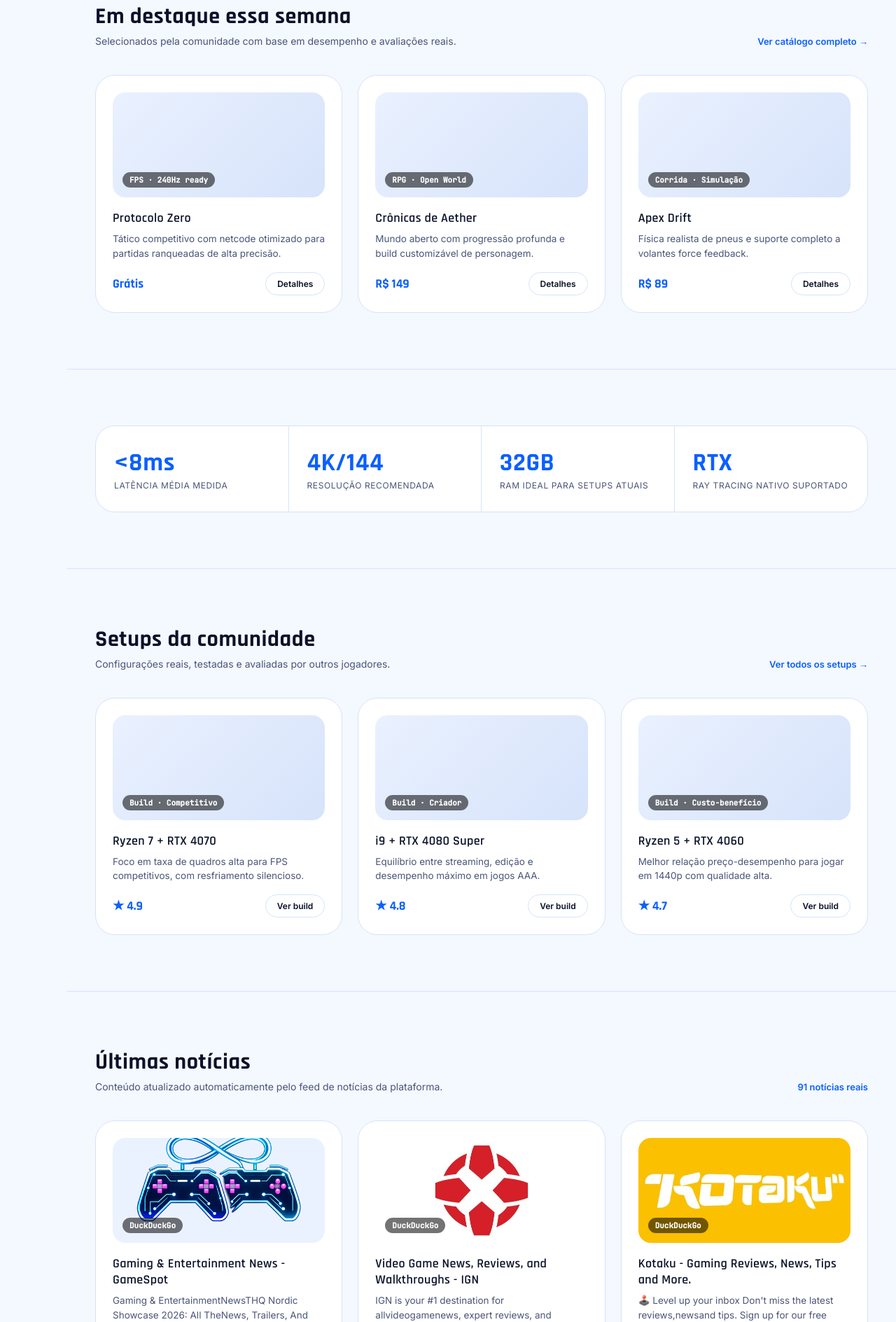
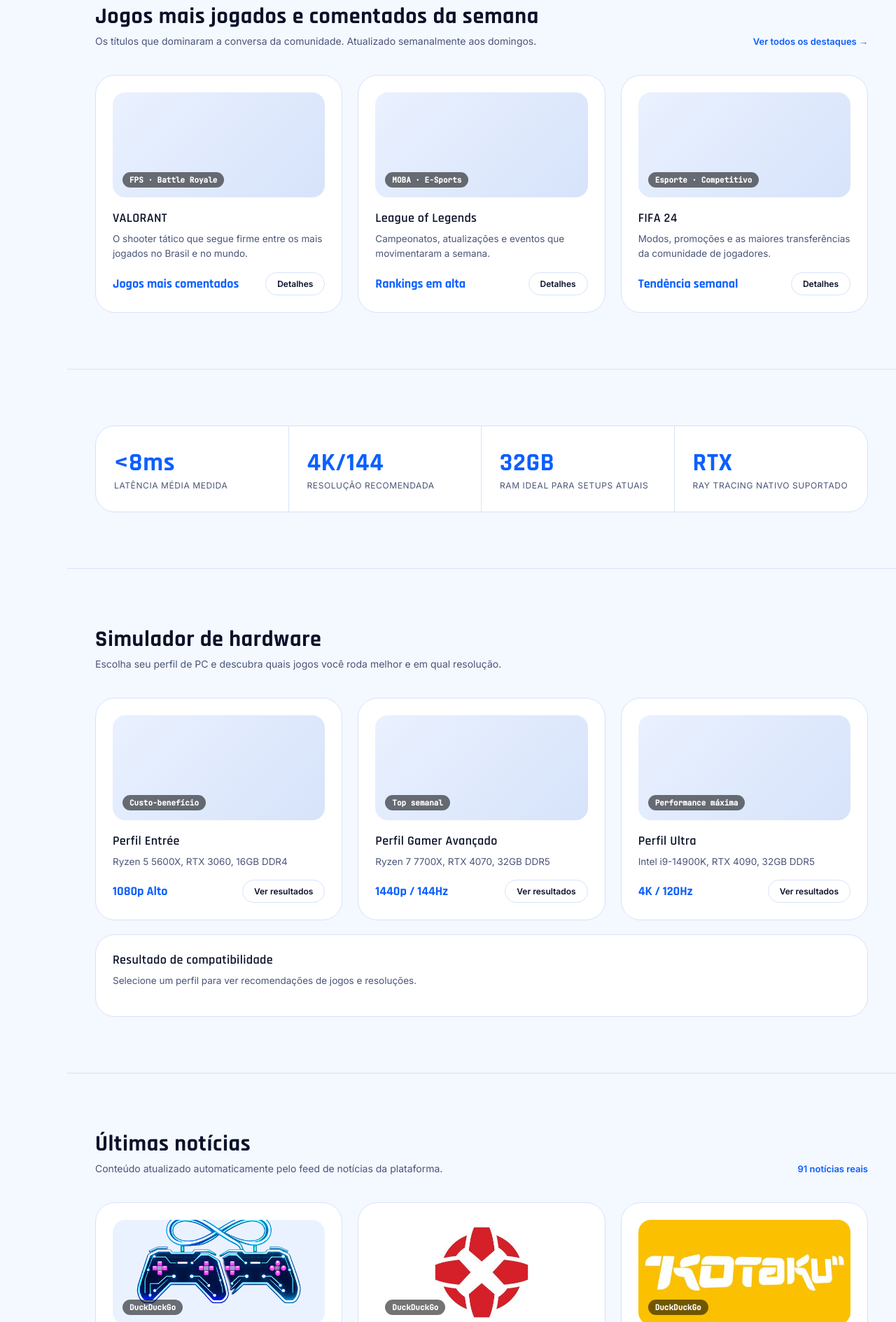
Before and after one commit to Gutsalg30/Pixelwire, a plain HTML site: page site-gamer.html in a window 1280 px wide. Shown: the part 911-2800 px from the top of the page at 70% size. Drawn offline with Linux system fonts and the light colour scheme.

Commit message:
Atualiza site-gamer com UI português e simulador de hardware

```diff
--- a/site-gamer.html
+++ b/site-gamer.html
@@ -396,7 +396,7 @@
       </a>
       <a class="nav-tab" data-target="news" href="#section-news">
         <svg viewBox="0 0 24 24"><path d="M12 2l3 7h7l-5.5 4.5L18 21l-6-4-6 4 1.5-7.5L2 9h7z"/></svg>
-        <span class="nav-label">Reviews</span>
+        <span class="nav-label">Notícias</span>
       </a>
       <a class="nav-tab" data-target="community" href="#section-community">
         <svg viewBox="0 0 24 24"><circle cx="9" cy="8" r="3"/><circle cx="17" cy="9" r="2.4"/><path d="M3 20c0-3.3 2.7-6 6-6s6 2.7 6 6M15 14.5c2.6.3 4.5 2.4 4.5 5.5"/></svg>
@@ -416,7 +416,7 @@
       <div class="brand">PIXERL<span>WIRE</span></div>
       <div class="search-bubble">
         <svg viewBox="0 0 24 24"><circle cx="11" cy="11" r="7"/><path d="M21 21l-4.3-4.3"/></svg>
-        <input type="text" placeholder="Buscar notícias, jogos, setups e reviews..." id="searchInput">
+        <input type="text" placeholder="Buscar notícias, hardware e promoções..." id="searchInput">
         <kbd>⌘K</kbd>
       </div>
       <div class="topbar-actions">
@@ -433,10 +433,10 @@
       <div class="hero-inner">
         <div class="eyebrow"><span class="dot"></span> COMEÇANDO UMA NOVA JORNADA</div>
         <h1>Suba de <span class="grad">nível</span><br>com as notícias mais atuais do gaming.</h1>
-        <p>Reviews de hardware, setups otimizados e cobertura em tempo real dos maiores lançamentos. Tudo em um só lugar, feito para quem joga sério.</p>
+        <p>Notícias em português, promoções brasileiras e análises de hardware em um só lugar. Atualizado semanalmente aos domingos para você ficar por dentro.</p>
         <div class="hero-actions">
           <a class="btn-pill" id="exploreBtn">Explorar plataforma</a>
-          <a class="btn-ghost" id="rankingsBtn">Ver rankings ↗</a>
+          <a class="btn-ghost" id="rankingsBtn">Ver promoções ↗</a>
         </div>
         <div class="hero-stats">
           <div><div class="stat-num">128k</div><div class="stat-label">Jogadores ativos</div></div>
@@ -450,29 +450,29 @@
     <section class="block" id="section-games">
       <div class="block-head">
         <div>
-          <h2>Em destaque essa semana</h2>
-          <p>Selecionados pela comunidade com base em desempenho e avaliações reais.</p>
+          <h2>Jogos mais jogados e comentados da semana</h2>
+          <p>Os títulos que dominaram a conversa da comunidade. Atualizado semanalmente aos domingos.</p>
         </div>
-        <a class="see-all" href="#section-games">Ver catálogo completo →</a>
+        <a class="see-all" href="#section-games">Ver todos os destaques →</a>
       </div>
       <div class="grid">
         <div class="card">
-          <div class="card-thumb"><span class="tag">FPS · 240Hz ready</span></div>
-          <h3>Protocolo Zero</h3>
-          <p>Tático competitivo com netcode otimizado para partidas ranqueadas de alta precisão.</p>
-          <div class="card-foot"><span class="price">Grátis</span><a class="mini-btn" href="#section-games">Detalhes</a></div>
+          <div class="card-thumb"><span class="tag">FPS · Battle Royale</span></div>
+          <h3>VALORANT</h3>
+          <p>O shooter tático que segue firme entre os mais jogados no Brasil e no mundo.</p>
+          <div class="card-foot"><span class="price">Jogos mais comentados</span><a class="mini-btn" href="#section-games">Detalhes</a></div>
         </div>
         <div class="card">
-          <div class="card-thumb"><span class="tag">RPG · Open World</span></div>
-          <h3>Crônicas de Aether</h3>
-          <p>Mundo aberto com progressão profunda e build customizável de personagem.</p>
-          <div class="card-foot"><span class="price">R$ 149</span><a class="mini-btn" href="#section-games">Detalhes</a></div>
+          <div class="card-thumb"><span class="tag">MOBA · E-Sports</span></div>
+          <h3>League of Legends</h3>
+          <p>Campeonatos, atualizações e eventos que movimentaram a semana.</p>
+          <div class="card-foot"><span class="price">Rankings em alta</span><a class="mini-btn" href="#section-games">Detalhes</a></div>
         </div>
         <div class="card">
-          <div class="card-thumb"><span class="tag">Corrida · Simulação</span></div>
-          <h3>Apex Drift</h3>
-          <p>Física realista de pneus e suporte completo a volantes force feedback.</p>
-          <div class="card-foot"><span class="price">R$ 89</span><a class="mini-btn" href="#section-games">Detalhes</a></div>
+          <div class="card-thumb"><span class="tag">Esporte · Competitivo</span></div>
+          <h3>FIFA 24</h3>
+          <p>Modos, promoções e as maiores transferências da comunidade de jogadores.</p>
+          <div class="card-foot"><span class="price">Tendência semanal</span><a class="mini-btn" href="#section-games">Detalhes</a></div>
         </div>
       </div>
     </section>
@@ -491,30 +491,15 @@
     <section class="block" id="section-setups">
       <div class="block-head">
         <div>
-          <h2>Setups da comunidade</h2>
-          <p>Configurações reais, testadas e avaliadas por outros jogadores.</p>
+          <h2>Simulador de hardware</h2>
+          <p>Escolha seu perfil de PC e descubra quais jogos você roda melhor e em qual resolução.</p>
         </div>
-        <a class="see-all" href="#section-setups">Ver todos os setups →</a>
       </div>
-      <div class="grid">
-        <div class="card">
-          <div class="card-thumb"><span class="tag">Build · Competitivo</span></div>
-          <h3>Ryzen 7 + RTX 4070</h3>
-          <p>Foco em taxa de quadros alta para FPS competitivos, com resfriamento silencioso.</p>
-          <div class="card-foot"><span class="price">★ 4.9</span><a class="mini-btn" href="#section-setups">Ver build</a></div>
-        </div>
-        <div class="card">
-          <div class="card-thumb"><span class="tag">Build · Criador</span></div>
-          <h3>i9 + RTX 4080 Super</h3>
-          <p>Equilíbrio entre streaming, edição e desempenho máximo em jogos AAA.</p>
-          <div class="card-foot"><span class="price">★ 4.8</span><a class="mini-btn" href="#section-setups">Ver build</a></div>
-        </div>
-        <div class="card">
-          <div class="card-thumb"><span class="tag">Build · Custo-benefício</span></div>
-          <h3>Ryzen 5 + RTX 4060</h3>
-          <p>Melhor relação preço-desempenho para jogar em 1440p com qualidade alta.</p>
-          <div class="card-foot"><span class="price">★ 4.7</span><a class="mini-btn" href="#section-setups">Ver build</a></div>
-        </div>
+      <div class="grid" id="hardwareProfiles"></div>
+      <div class="card" style="margin-top:20px; grid-column:1/-1;">
+        <h3>Resultado de compatibilidade</h3>
+        <p id="hardwareIntro">Selecione um perfil para ver recomendações de jogos e resoluções.</p>
+        <div id="hardwareResults"></div>
       </div>
     </section>
 
@@ -534,9 +519,16 @@
 
     <!-- CTA / NEWSLETTER -->
     <section class="block" id="section-community">
-      <div class="cta-block">
-        <h2>Não perca nenhum lançamento</h2>
-        <p>Receba reviews e atualizações de setups direto no seu e-mail, sem spam.</p>
+      <div class="block-head">
+        <div>
+          <h2>Notícias e promoções de hardware</h2>
+          <p>Ofertas brasileiras de periféricos, PC gamer e componentes atualizadas para ajudar sua compra.</p>
+        </div>
+      </div>
+      <div class="grid" id="hardwareDeals"></div>
+      <div class="cta-block" style="margin-top:24px;">
+        <h2>Receba alertas de promoções</h2>
+        <p>Cadastre seu e-mail para ser avisado das melhores ofertas de hardware.</p>
         <div class="cta-search">
           <input type="email" placeholder="seuemail@exemplo.com">
           <button>Inscrever</button>
@@ -551,13 +543,13 @@
           <h4>Plataforma</h4>
           <a href="#">Jogos</a>
           <a href="#">Setups</a>
-          <a href="#">Reviews</a>
+          <a href="#">Análises</a>
         </div>
         <div class="footer-col">
           <h4>Comunidade</h4>
-          <a href="#">Rankings</a>
-          <a href="#">Fóruns</a>
-          <a href="#">Discord</a>
+          <a href="#section-community">Promoções</a>
+          <a href="#section-community">Ofertas</a>
+          <a href="#section-community">Lojas</a>
         </div>
         <div class="footer-col">
           <h4>Suporte</h4>
@@ -609,6 +601,126 @@
   const signupButton = document.getElementById('signupButton');
   const exploreBtn = document.getElementById('exploreBtn');
   const rankingsBtn = document.getElementById('rankingsBtn');
+  const hardwareProfilesContainer = document.getElementById('hardwareProfiles');
+  const hardwareDealsContainer = document.getElementById('hardwareDeals');
+  const hardwareIntro = document.getElementById('hardwareIntro');
+  const hardwareResults = document.getElementById('hardwareResults');
+
+  const hardwareProfilesData = [
+    {
+      id: 'basic',
+      title: 'Perfil Entrée',
+      desc: 'Ryzen 5 5600X, RTX 3060, 16GB DDR4',
+      detail: 'O melhor para 1080p em qualidade alta, jogos competitivos e transmissões leves.',
+      games: ['Valorant', 'FIFA 24', 'Fortnite', 'CS2'],
+      resolution: '1080p Alto',
+      badge: 'Custo-benefício',
+    },
+    {
+      id: 'intermediate',
+      title: 'Perfil Gamer Avançado',
+      desc: 'Ryzen 7 7700X, RTX 4070, 32GB DDR5',
+      detail: 'Ideal para 1440p ou 144Hz em AAA e jogos de e-sports com alta taxa de quadros.',
+      games: ['Apex Legends', 'GTA V', 'Valorant', 'League of Legends'],
+      resolution: '1440p / 144Hz',
+      badge: 'Top semanal',
+    },
+    {
+      id: 'premium',
+      title: 'Perfil Ultra',
+      desc: 'Intel i9-14900K, RTX 4090, 32GB DDR5',
+      detail: 'Construção premium para 4K, ray tracing e streaming sem comprometer a performance.',
+      games: ['Cyberpunk 2077', 'Apex Drift', 'Control 2', 'FIFA 24'],
+      resolution: '4K / 120Hz',
+      badge: 'Performance máxima',
+    }
+  ];
+
+  const hardwareDealsData = [
+    {
+      title: 'Monitor Gamer 27” 240Hz',
+      tag: 'Frete grátis',
+      price: 'R$ 1.899',
+      summary: 'Painel IPS, FreeSync e HDR para quem busca fluidez em FPS.',
+      url: 'https://www.example.com/monitor-240hz',
+    },
+    {
+      title: 'Teclado Mecânico RGB',
+      tag: 'Promoção',
+      price: 'R$ 429',
+      summary: 'Switches tactile e estrutura em alumínio para digitação e jogabilidade premium.',
+      url: 'https://www.example.com/teclado-rgb',
+    },
+    {
+      title: 'Placa de Vídeo RTX 4070',
+      tag: 'Oferta',
+      price: 'R$ 3.999',
+      summary: 'Alta performance para 1440p e ótima eficiência energética.',
+      url: 'https://www.example.com/rtx-4070',
+    }
+  ];
+
+  function renderHardwareProfiles() {
+    hardwareProfilesContainer.innerHTML = hardwareProfilesData.map(profile => {
+      return `
+        <div class="card">
+          <div class="card-thumb"><span class="tag">${profile.badge}</span></div>
+          <h3>${profile.title}</h3>
+          <p>${profile.desc}</p>
+          <div class="card-foot">
+            <span class="price">${profile.resolution}</span>
+            <a class="mini-btn" href="#" data-profile="${profile.id}">Ver resultados</a>
+          </div>
+        </div>
+      `;
+    }).join('');
+
+    hardwareProfilesContainer.querySelectorAll('[data-profile]').forEach(button => {
+      button.addEventListener('click', (event) => {
+        event.preventDefault();
+        const profileId = event.currentTarget.dataset.profile;
+        showHardwareCompatibility(profileId);
+      });
+    });
+  }
+
+  function showHardwareCompatibility(profileId) {
+    const profile = hardwareProfilesData.find(item => item.id === profileId);
+    if (!profile) return;
+
+    hardwareIntro.textContent = `Perfil selecionado: ${profile.title} — ${profile.detail}`;
+    hardwareResults.innerHTML = `
+      <div class="card">
+        <h4>Recomendações de jogos</h4>
+        <p>Este perfil entrega ótima experiência para:</p>
+        <ul>${profile.games.map(game => `<li>${game}</li>`).join('')}</ul>
+      </div>
+      <div class="card">
+        <h4>Melhor configuração</h4>
+        <p>Resolução recomendada: <strong>${profile.resolution}</strong></p>
+        <p>Configuração sugerida: ${profile.desc}</p>
+      </div>
+    `;
+  }
+
+  function renderHardwareDeals() {
+    hardwareDealsContainer.innerHTML = hardwareDealsData.map(deal => {
+      return `
+        <div class="card">
+          <div class="card-thumb"><span class="tag">${deal.tag}</span></div>
+          <h3>${deal.title}</h3>
+          <p>${deal.summary}</p>
+          <div class="card-foot">
+            <span class="price">${deal.price}</span>
+            <a class="mini-btn" href="${deal.url}" target="_blank" rel="noopener">Ir à oferta</a>
+          </div>
+        </div>
+      `;
+    }).join('');
+  }
+
+  renderHardwareProfiles();
+  renderHardwareDeals();
 
   toggle.addEventListener('click', () => {
     document.documentElement.classList.toggle('dark');
@@ -726,6 +838,8 @@
     }
   }
 
+  renderHardwareProfiles();
+  renderHardwareDeals();
   loadNews();
 </script>
 
```
